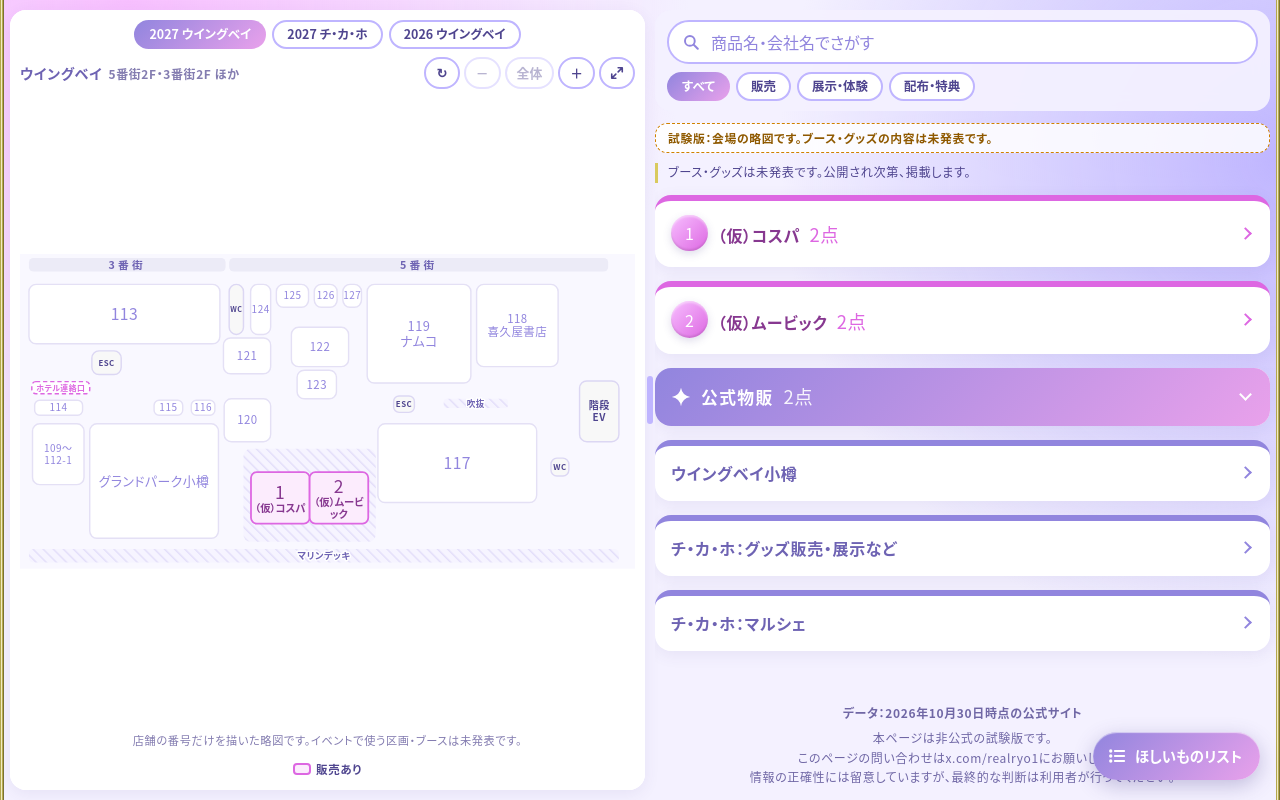
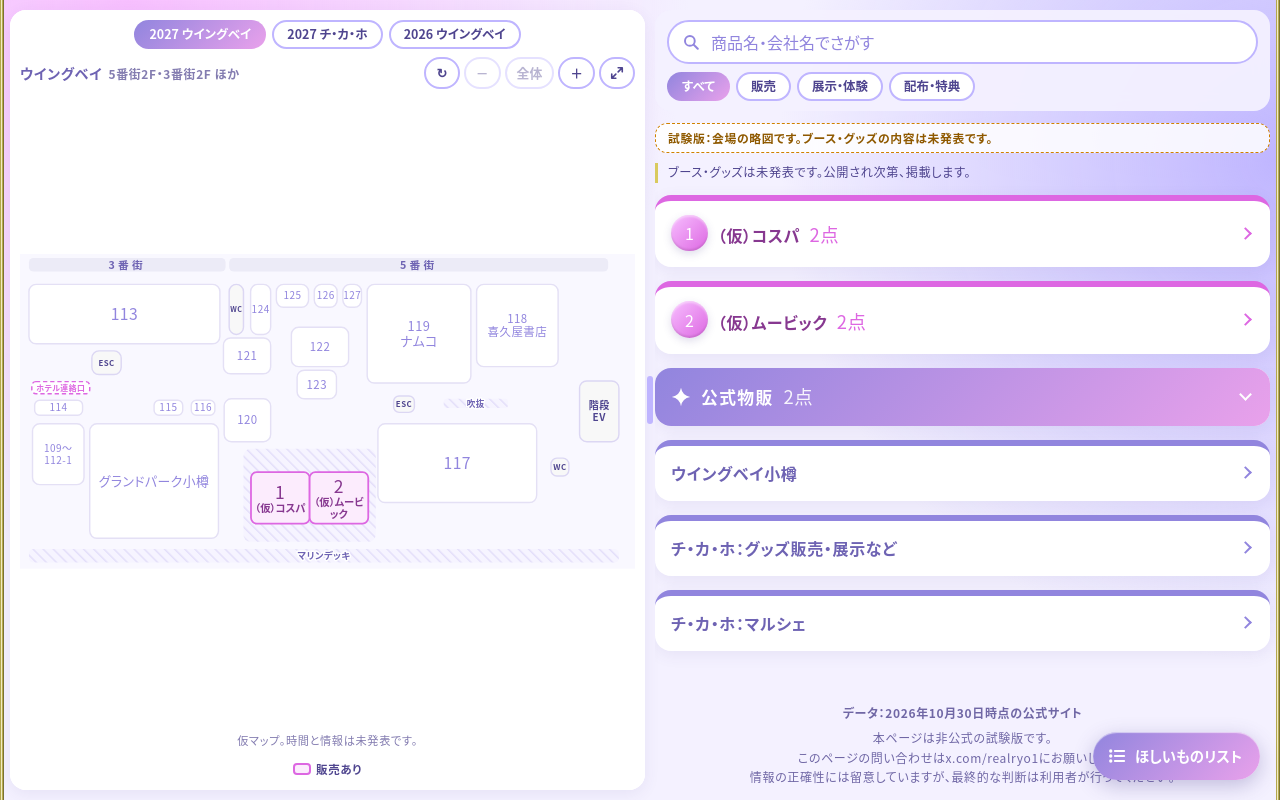
Before and after one commit to realryo1/sm27calendar, a plain HTML site: page website/goodsmap/index.html in a window 1280 px wide. Drawn offline with Linux system fonts and the light colour scheme; a web font is replaced by a local one.

Commit message:
スクロールバーを出さない

```diff
--- a/website/base.css
+++ b/website/base.css
@@ -53,6 +53,8 @@
 *::after { box-sizing: border-box; }
 
 html { -webkit-text-size-adjust: 100%; overscroll-behavior: none; } /* iPhoneで端を越えて引っ張れる（ゴム紐のような）挙動を止める */
+html { scrollbar-width: none; } /* ページ全体のスクロールバーは、画面の幅によらず出さない（ホイール・タッチ・キーではスクロールできる） */
+html::-webkit-scrollbar { display: none; }
 html { touch-action: pan-x pan-y; } /* 二本指・ダブルタップでページ全体が拡大されないように（iPhoneで拡大のあと「繰り返しエラー」になることがある）。表とマップのピンチはJSで行う */
 
 body {
--- a/website/goodsmap/data-2027.js
+++ b/website/goodsmap/data-2027.js
@@ -55,7 +55,7 @@ window.GM_DATA = {
       id: "wingbay",
       label: "ウイングベイ",
       sub: "5番街2F・3番街2F ほか",
-      hint: "店舗の番号だけを描いた略図です。イベントで使う区画・ブースは未発表です。",
+      hint: "仮マップ。時間と情報は未発表です。",
       view: [0, 0, 860, 440],
       tile: [70, 60],
       areas: [
@@ -98,7 +98,7 @@ window.GM_DATA = {
       id: "chikaho",
       label: "チ・カ・ホ",
       sub: "札幌駅前通地下歩行空間",
-      hint: "場所の目安です。時間と内容は未発表です。",
+      hint: "仮マップ。時間と情報は未発表です。",
       view: [0, 0, 1200, 500],
       tile: [70, 60],
       areas: [
```
